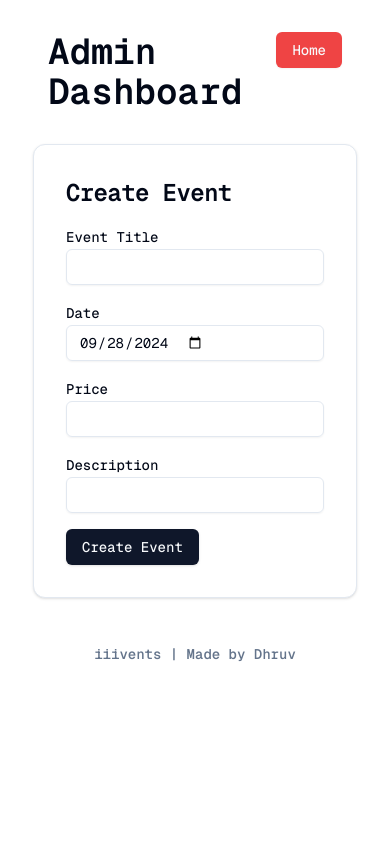
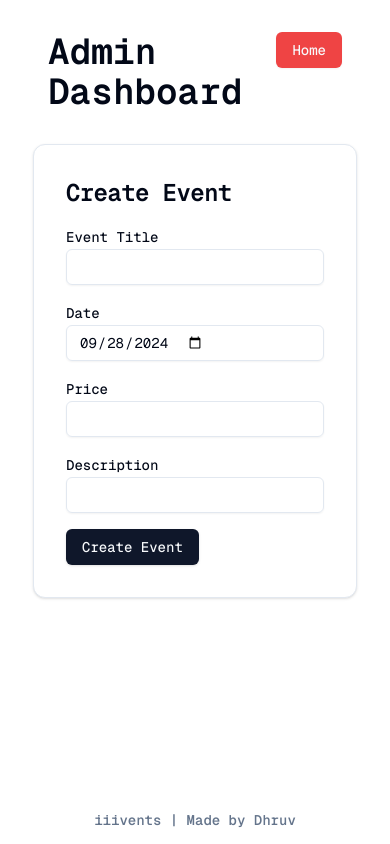
Before and after one commit to iDCoded/iiivents, a Next.js app: page /admin in a window 390 px wide. Built offline with nearby package versions, Linux system fonts and the light colour scheme.

Commit message:
Fixed footer bug on small screens

```diff
--- a/components/Footer.tsx
+++ b/components/Footer.tsx
@@ -3,7 +3,7 @@ import React from "react";
 const Footer = () => {
 	return (
 		<>
-			<footer className="bg-white sticky sm:absolute left-0 bottom-0 w-full h-12">
+			<footer className="bg-white fixed left-0 bottom-0 w-full h-12">
 				<div className="flex flex-row justify-center items-center h-full">
 					<span className="text-sm font-semibold text-slate-500">
 						iiivents | Made by Dhruv
```
